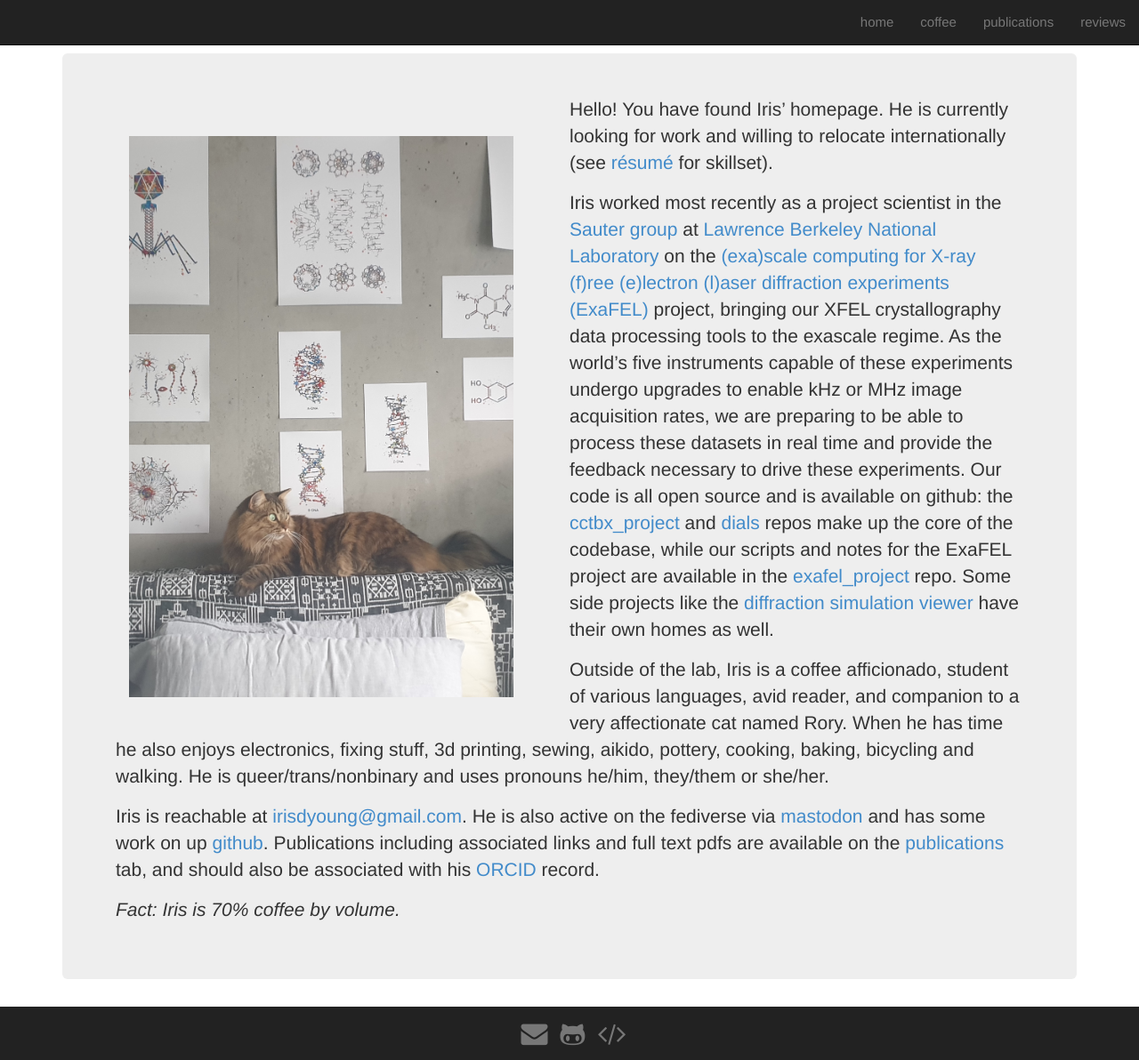
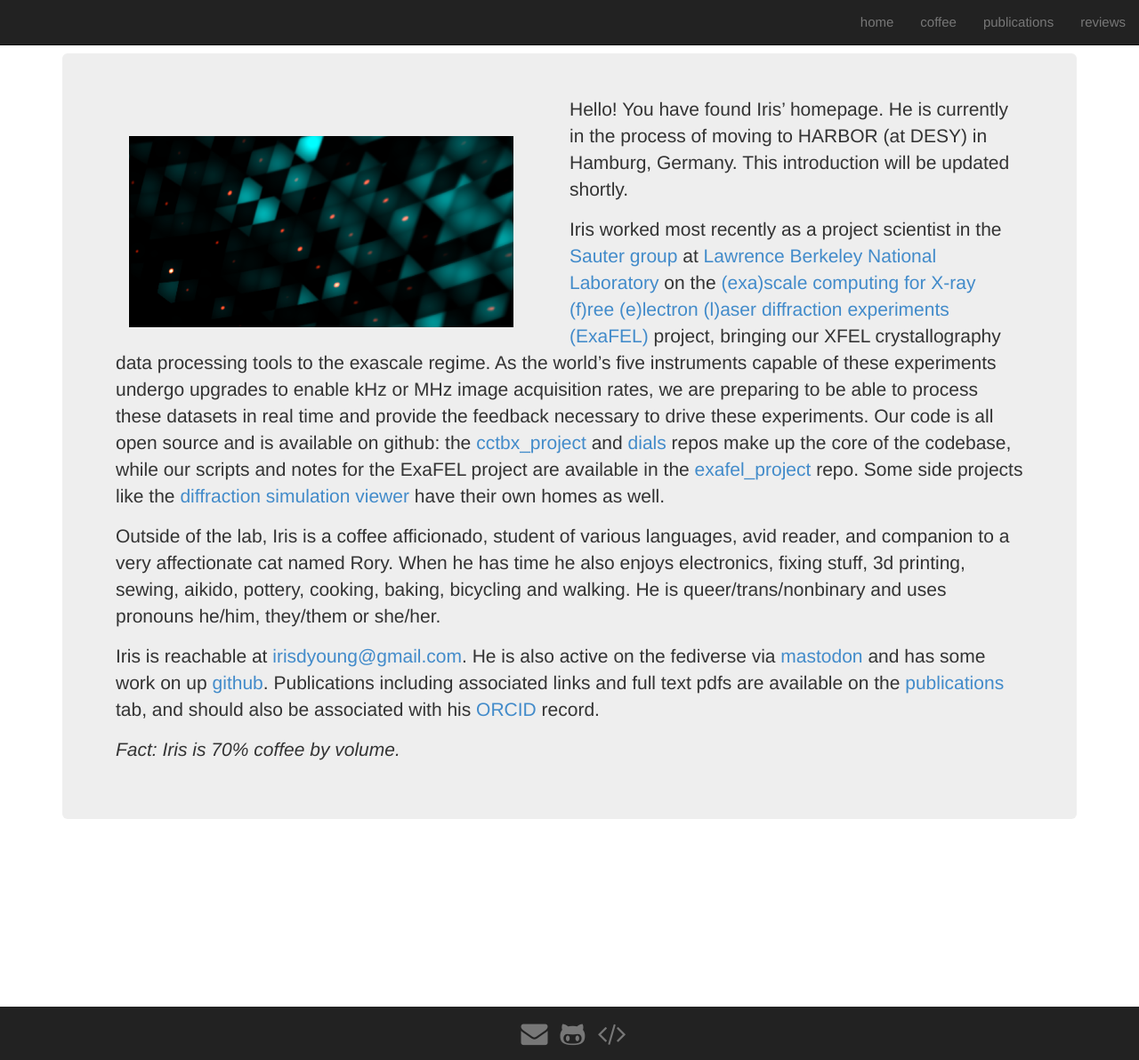
Before and after one commit to irisdyoung/irisdyoung.github.io, a Jekyll site: the page built from index.md, in a window 1280 px wide and 1192 px high. Shown: the whole window at 89% size. Built offline with Jekyll 4.4.1, drawn with Linux system fonts in a browser that asks for light colours; nearby versions of some CDN libraries.

Commit message:
temp update intro and photo

```diff
--- a/index.md
+++ b/index.md
@@ -10,11 +10,11 @@ group: home
 {: .display-4}
 <br>
 
-![my photogenic cat Rory against a background of art](static/img/art/Rory_headboard_and_art.jpg){:style="width: auto; max-width: 90%; margin:0"}
+![Diffraction simulation artifacts](static/img/art/Teal_diffraction_simulation_artifacts.png){:style="width: auto; max-width: 90%; margin:0"}
 </div>
 <div class="col">
 
-Hello! You have found Iris' homepage. He is currently looking for work and willing to relocate internationally (see [résumé](static/pdf/academic_cv_fullpubs_redacted.pdf) for skillset).
+Hello! You have found Iris' homepage. He is currently in the process of moving to HARBOR (at DESY) in Hamburg, Germany. This introduction will be updated shortly.
 {: .welcomefont}
 
 Iris worked most recently as a project scientist in the [Sauter group](https://biosciences.lbl.gov/profiles/nicholas-sauter/) at [Lawrence Berkeley National Laboratory](https://www.lbl.gov/) on the [(exa)scale computing for X-ray (f)ree (e)lectron (l)aser diffraction experiments (ExaFEL)](https://www.exascaleproject.org/research-project/exafel/) project, bringing our XFEL crystallography data processing tools to the exascale regime. As the world's five instruments capable of these experiments undergo upgrades to enable kHz or MHz image acquisition rates, we are preparing to be able to process these datasets in real time and provide the feedback necessary to drive these experiments. Our code is all open source and is available on github: the [cctbx_project](https://github.com/cctbx/cctbx_project) and [dials](https://github.com/dials/dials) repos make up the core of the codebase, while our scripts and notes for the ExaFEL project are available in the [exafel_project](https://github.com/ExaFEL/exafel_project) repo. Some side projects like the [diffraction simulation viewer](https://github.com/dermen/sim_erice) have their own homes as well.
```
Also changed, not shown: static/img/art/Teal_diffraction_simulation_artifacts.png (added).
